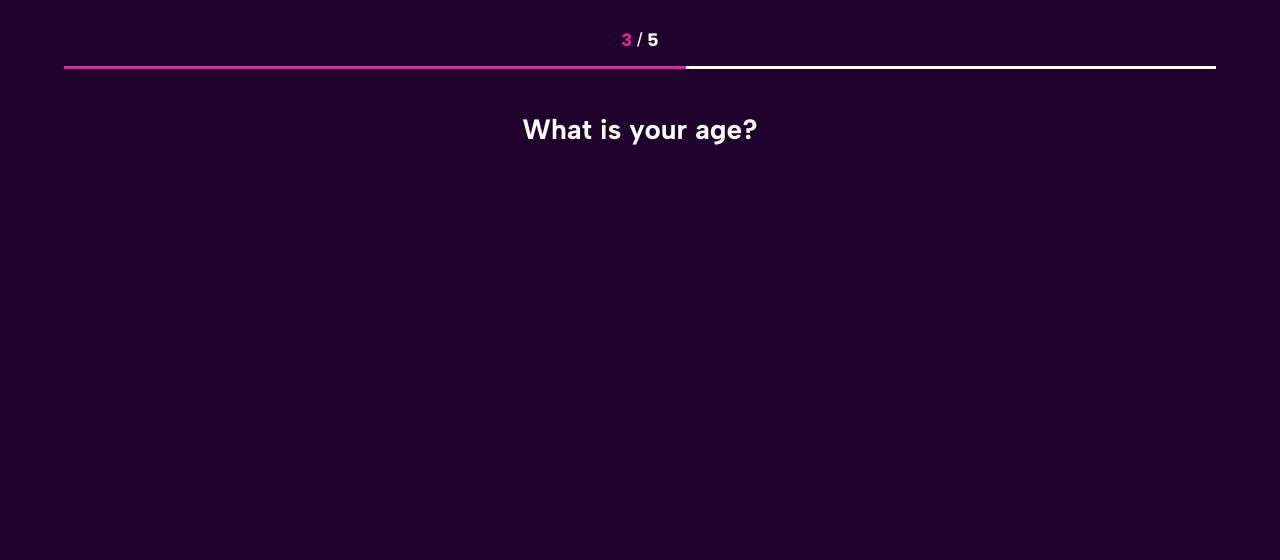
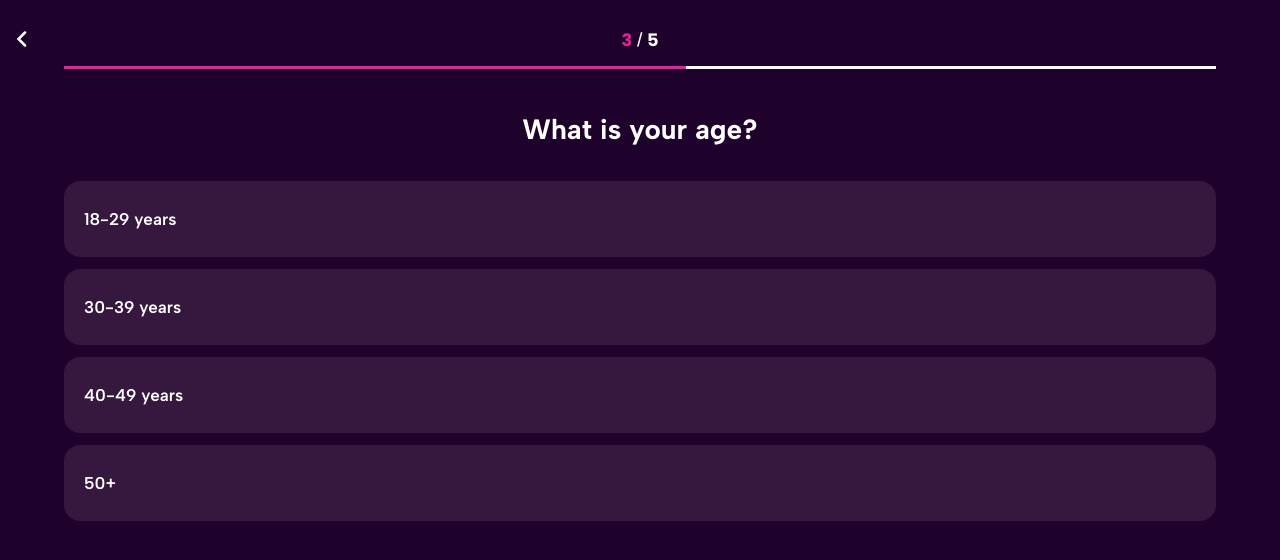
Before and after one commit to ZadorozhnyiYevhenii/quiz, a React (Vite) app: page /quiz/2 in a window 1280 px wide. Shown: the top 560 px of the page. Built offline with nearby package versions, Linux system fonts and the light colour scheme.

Commit message:
feat: implemented age page

```diff
--- /dev/null
+++ b/src/assets/back-icon.jsx
@@ -0,0 +1,16 @@
+export const BackIcon = () => (
+  <svg
+    width="11"
+    height="16"
+    viewBox="0 0 11 16"
+    fill="none"
+    xmlns="http://www.w3.org/2000/svg"
+  >
+    <path
+      d="M9 1.5L2.5 8L9 14.5"
+      stroke="white"
+      strokeWidth="2.5"
+      strokeLinecap="round"
+    />
+  </svg>
+);
--- /dev/null
+++ b/src/components/BackButton/BackButton.jsx
@@ -0,0 +1,17 @@
+import { useNavigate } from "react-router-dom";
+import { BackIcon } from "../../assets/back-icon";
+import './BackButton.scss';
+
+export const BackButton = () => {
+  const navigate = useNavigate();
+
+  const handleNavigateBack = () => {
+    navigate(-1);
+  };
+
+  return (
+    <button className="back-btn" onClick={handleNavigateBack}>
+      <BackIcon />
+    </button>
+  );
+};
--- /dev/null
+++ b/src/components/BackButton/BackButton.scss
@@ -0,0 +1,5 @@
+.back-btn {
+  position: absolute;
+  left: 10px;
+  background: none;
+}
--- a/src/components/CustomButton/CustomButton.jsx
+++ b/src/components/CustomButton/CustomButton.jsx
@@ -1,14 +1,20 @@
-import './CustomButton.scss';
+import "./CustomButton.scss";
 
-export const CustomButton = ({ title, onCLick, value }) => {
+export const CustomButton = ({
+  title,
+  onCLick,
+  value,
+  height = 60
+}) => {
   return (
     <button
       type="button"
       className="custom-button"
       onClick={onCLick}
       value={value}
+      style={{ height: height }}
     >
       {title}
     </button>
-  )
-}
+  );
+};
--- a/src/pages/AgePage/AgePage.jsx
+++ b/src/pages/AgePage/AgePage.jsx
@@ -1,14 +1,38 @@
-import { useTranslation } from "react-i18next"
-import { ProgressBar } from "../../components/ProgressBar/ProgressBar"
-import { QuizTitle } from "../../components/QuizTitle/QuizTitle"
-import { barPercenteges } from "../../utils/barPercentages"
+import { useNavigate } from "react-router-dom";
+import { useTranslation } from "react-i18next";
+import { ProgressBar } from "../../components/ProgressBar/ProgressBar";
+import { QuizTitle } from "../../components/QuizTitle/QuizTitle";
+import { barPercenteges } from "../../utils/barPercentages";
+import { BackButton } from "../../components/BackButton/BackButton";
+import { AgeOptions } from "../../utils/ageOptions";
+import { CustomButton } from "../../components/CustomButton/CustomButton";
+import "./AgePage.scss";
 
 export const AgePage = () => {
   const { t } = useTranslation();
+  const navigate = useNavigate();
+
+  const handleAge = () => {
+    navigate("/quiz/3");
+  };
+
   return (
-    <div>
+    <div className="age">
+      <BackButton />
       <ProgressBar numberOfQuiz={3} fillPercentage={barPercenteges.agePage} />
-      <QuizTitle title={t('age-page.title')} />
+      <QuizTitle title={t("age-page.title")} />
+
+      <ul className="age__list">
+        {AgeOptions().map((option) => (
+          <li className="age__item" key={option.id}>
+            <CustomButton
+              title={option.title}
+              height={76}
+              onCLick={handleAge}
+            />
+          </li>
+        ))}
+      </ul>
     </div>
-  )
-}
+  );
+};
--- /dev/null
+++ b/src/pages/AgePage/AgePage.scss
@@ -0,0 +1,12 @@
+.age {
+  &__list {
+    display: flex;
+    flex-direction: column;
+    gap: 12px;
+  }
+
+  &__item {
+    display: flex;
+    justify-content: center;
+  }
+}
--- a/src/pages/GenderPage/GenderPage.jsx
+++ b/src/pages/GenderPage/GenderPage.jsx
@@ -2,7 +2,7 @@ import { useTranslation } from "react-i18next";
 import { ProgressBar } from "../../components/ProgressBar/ProgressBar";
 import { QuizTitle } from "../../components/QuizTitle/QuizTitle";
 import { barPercenteges } from "../../utils/barPercentages";
-import { GenderOptions } from "../../utils/gendersoptions";
+import { GenderOptions } from "../../utils/gendersOptions";
 import { SquareCustomOption } from "../../components/SquareCustomOption/SquareCustomOption";
 import "./GenderPage.scss";
 import { useNavigate } from "react-router-dom";
--- /dev/null
+++ b/src/utils/ageOptions.js
@@ -0,0 +1,14 @@
+import { useTranslation } from "react-i18next";
+
+export const AgeOptions = () => {
+  const { t } = useTranslation();
+
+  const ageArr = [
+    { id: 1, title: t("age-page.age-options.young") },
+    { id: 2, title: t("age-page.age-options.adult") },
+    { id: 3, title: t("age-page.age-options.middle-age") },
+    { id: 4, title: t("age-page.age-options.oldEnough") },
+  ];
+
+  return ageArr;
+};
```
Also changed, not shown: src/pages/LanguagePage/LanguagePage.jsx (+3 -4 lines).
